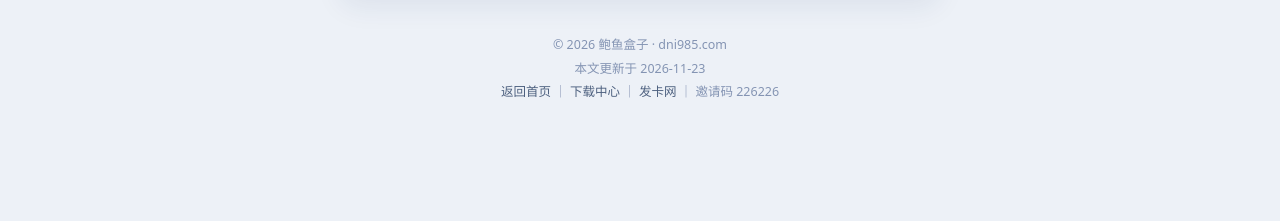
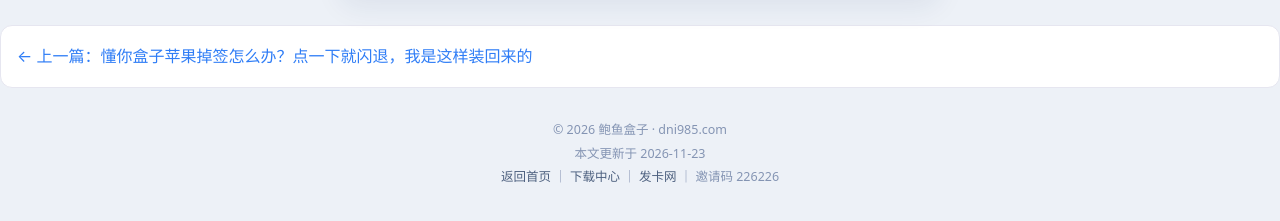
Before and after one commit to linc55691/dni985, a plain HTML site: page live/鲍鱼盒子一/index.html in a window 1280 px wide. Shown: the part 7021-7242 px from the top of the page. Before the commit the page ends 7165 px from the top, so only its background shows below. Drawn offline with Linux system fonts and the light colour scheme.

Commit message:
子页加上一篇/下一篇导航（懂你盒子一↔鲍鱼盒子一）

```diff
--- a/live/鲍鱼盒子一/index.html
+++ b/live/鲍鱼盒子一/index.html
@@ -398,7 +398,7 @@
   </div>
 </main>
 
-<footer>
+<div style="margin:18px 0 4px;padding:14px 16px;background:#ffffff;border:1px solid #e6e6f0;border-radius:12px;"><a href="/live/懂你盒子一/" style="display:block;padding:3px 0;text-decoration:none;">← 上一篇：懂你盒子苹果掉签怎么办？点一下就闪退，我是这样装回来的</a></div><footer>
   <p>© 2026 鲍鱼盒子 · dni985.com</p>
   <p>本文更新于 2026-11-23</p>
   <p><a href="https://www.dni985.com/">返回首页</a> ｜ <a href="https://www.box226.com" target="_blank" rel="noopener">下载中心</a> ｜ <a href="https://shop.yzdj66.com/shop/box226" target="_blank" rel="noopener">发卡网</a> ｜ 邀请码 226226</p>
```
Also changed, not shown: live/懂你盒子一/index.html (+1 -1 lines).
